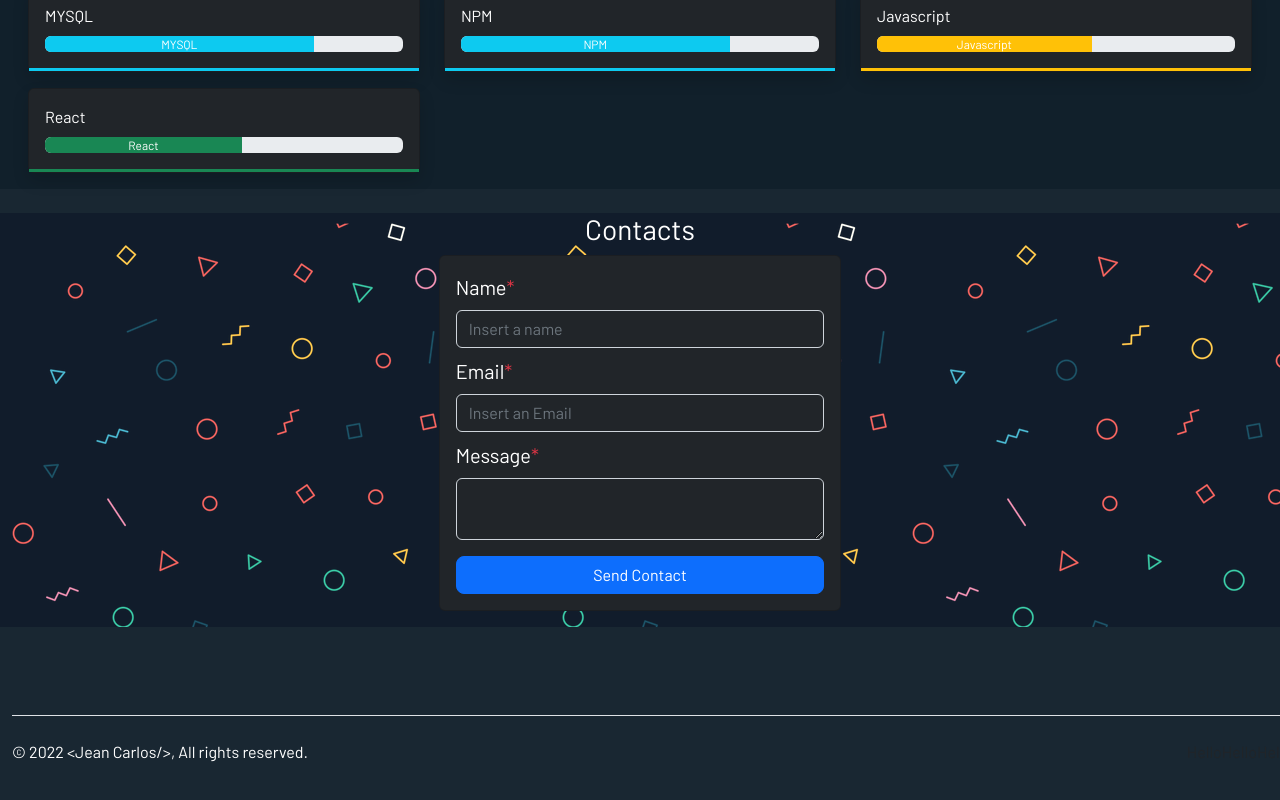
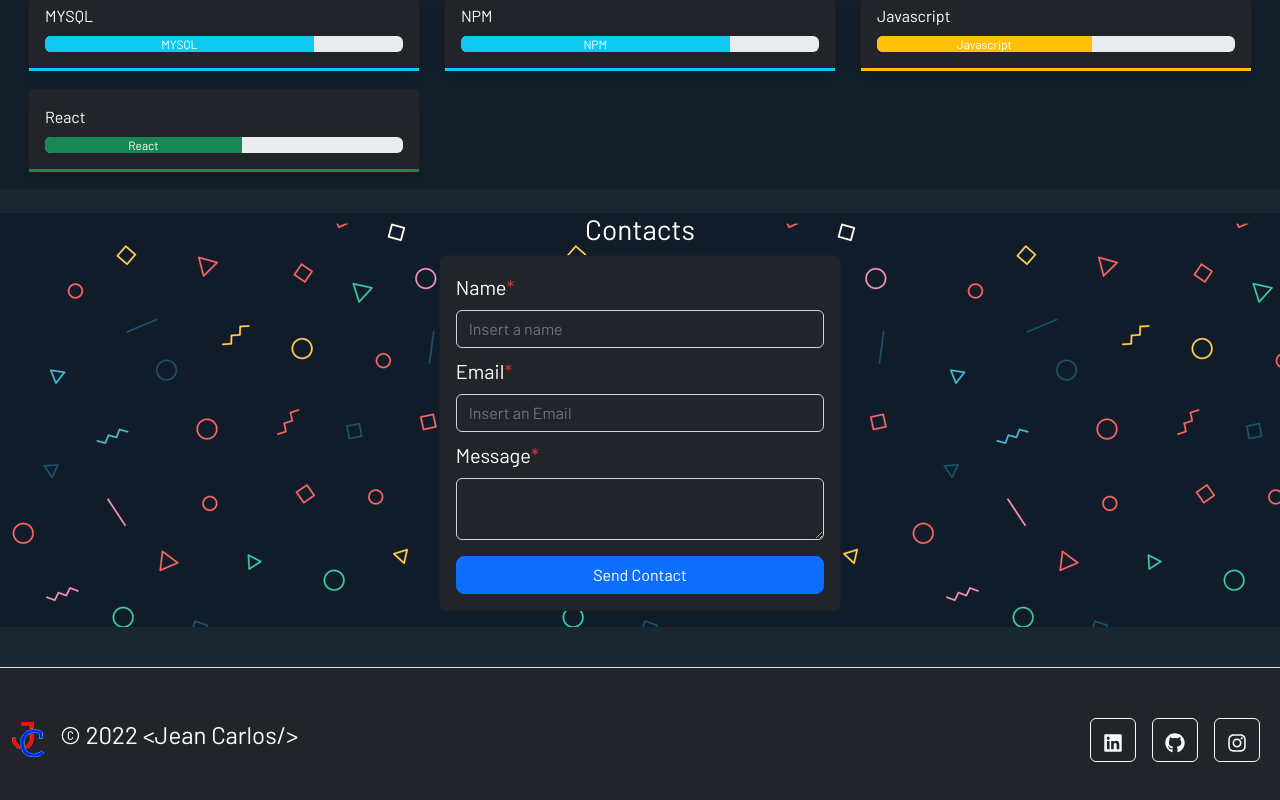
Before and after one commit to Z3r0J/z3r0jPortfolio, a React (Vite) app: page / in a window 1280 px wide. Shown: the part 963-1763 px from the top of the page. Built offline with nearby package versions, Linux system fonts and the light colour scheme; a web font is replaced by a local one.

Commit message:
Back to Footer

```diff
--- a/public/style.css
+++ b/public/style.css
@@ -19,8 +19,3 @@ body{
     flex-direction:column;
     min-height: 100vh;
 }
-@media only screen and (min-height: 1080px) {
-    .bottom-footer{
-        bottom:0!important;
-    }
-}
--- a/src/components/Footer/Footer.jsx
+++ b/src/components/Footer/Footer.jsx
@@ -6,15 +6,29 @@ export const Footer = () =>{
     let date = new Date();
     let siteName = "<Jean Carlos/>";
     return(
-  <footer className="py-5 position-absolute w-100 bottom-footer">
-    <div className="d-flex flex-column flex-sm-row justify-content-between py-4 my-4 border-top">
-      <p className="text-white">&copy; {date.getFullYear()} {siteName}, All rights reserved.</p>
-      <ul className="list-unstyled d-flex">
-        {SocialNetwork.map(sn=>{return(
-          <li> Hello</li>
-        )})}
-      </ul>
-    </div>
-  </footer>
+        <div className="row position-relative">
+        <footer className="footer d-flex flex-wrap justify-content-between align-items-center py-3 my-4 border-top bg-dark position-absolute" style={{height:"145px"}}>
+            <div className="col-md-4 d-flex align-items-center">
+                <img src="/icon_jc.png" style={{width:"32px"}}/>
+                <span className="text-white ms-3 h4">&copy; {date.getFullYear()} {siteName}</span>
+            </div>
+            <ul className="nav col-md-4 justify-content-end list-unstyled d-flex">
+                {
+                    SocialNetwork.map(sn=>{
+                        return(
+                            <li className="ms-2 me-2" key={sn.icon}>
+                            <a className={sn.class} href={sn.url} target="_blank">
+                            {sn.icon === "FaLinkedin"?<FaLinkedin/>:""}
+                            {sn.icon === "FaGithub"?<FaGithub/>:""}
+                            {sn.icon === "FaInstagram"?<FaInstagram/>:""}
+                            </a>
+                            </li>
+                        )
+                    }
+                    )
+                }
+            </ul>
+        </footer>
+        </div>
     )
 }
--- a/src/components/SocialLinks/SocialLinks.jsx
+++ b/src/components/SocialLinks/SocialLinks.jsx
@@ -6,7 +6,7 @@ import { Footer } from '../Footer/Footer';
 
 export const SocialLinks = () =>{
     return (
-        <div className="container-fluid mt-4">
+        <div className="container-fluid mt-4 mb-4">
             <div className="row d-flex justify-content-center">
                 <div className="col-xl-4 col-lg-4 col-sm-8 col-md-12">
                     <div className="card bg-dark">
@@ -18,7 +18,7 @@ export const SocialLinks = () =>{
                     <div className="card-body">
                         {SocialNetwork.map(sn=>{
                             return(
-                            <a className={`${sn.class} w-100 text-center mb-3 mt-2 rounded rounded-5 shadow shadow-3`} href={sn.url} target="_blank">
+                            <a className={`${sn.class} w-100 text-center mb-3 mt-2 rounded rounded-5 shadow shadow-3`} href={sn.url} target="_blank" key={sn.name}>
                             {sn.icon === "FaLinkedin"?<FaLinkedin/>:""}
                             {sn.icon === "FaLinkedin"?"LinkedIn":""}
                             {sn.icon === "FaGithub"?<FaGithub/>:""}
```
